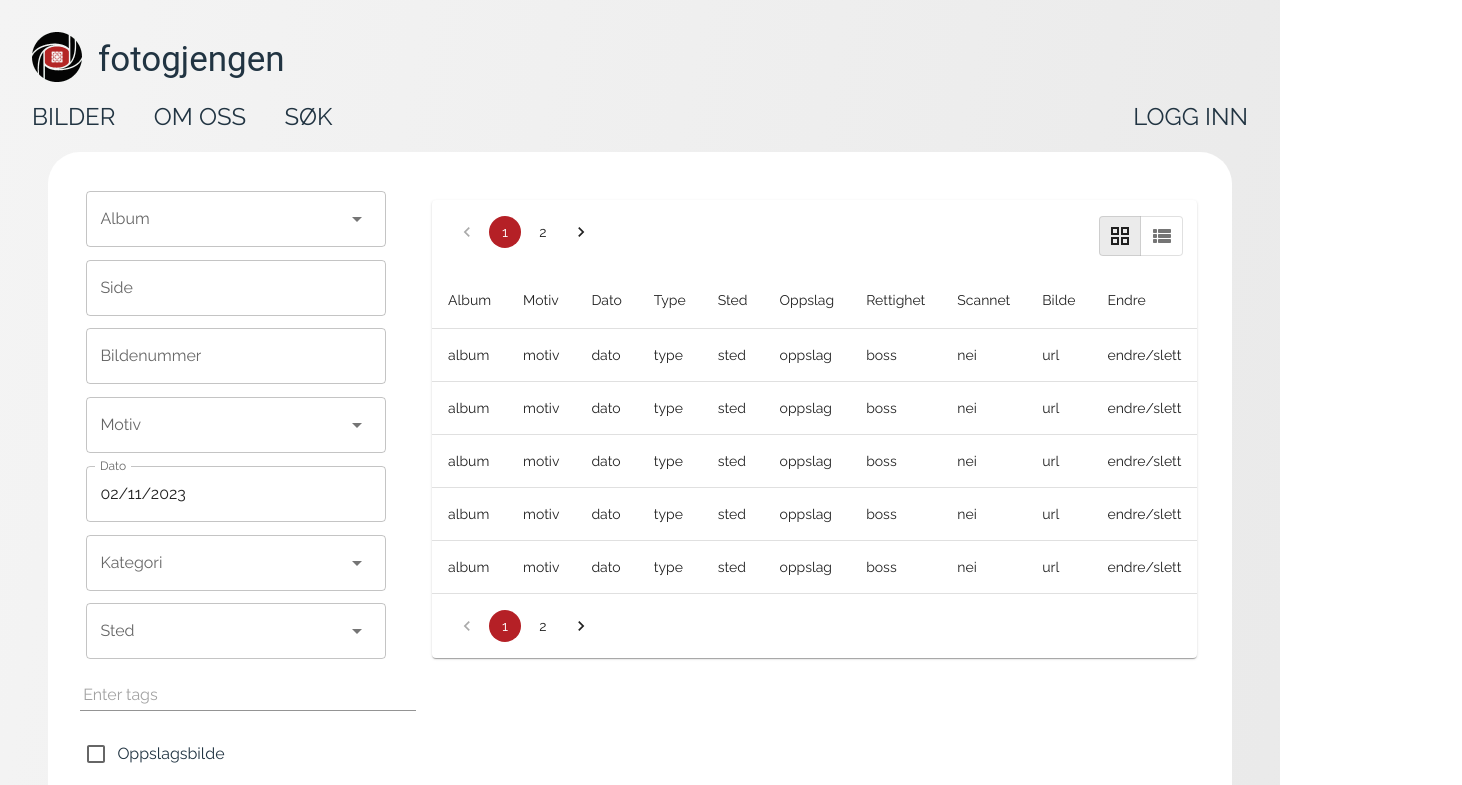
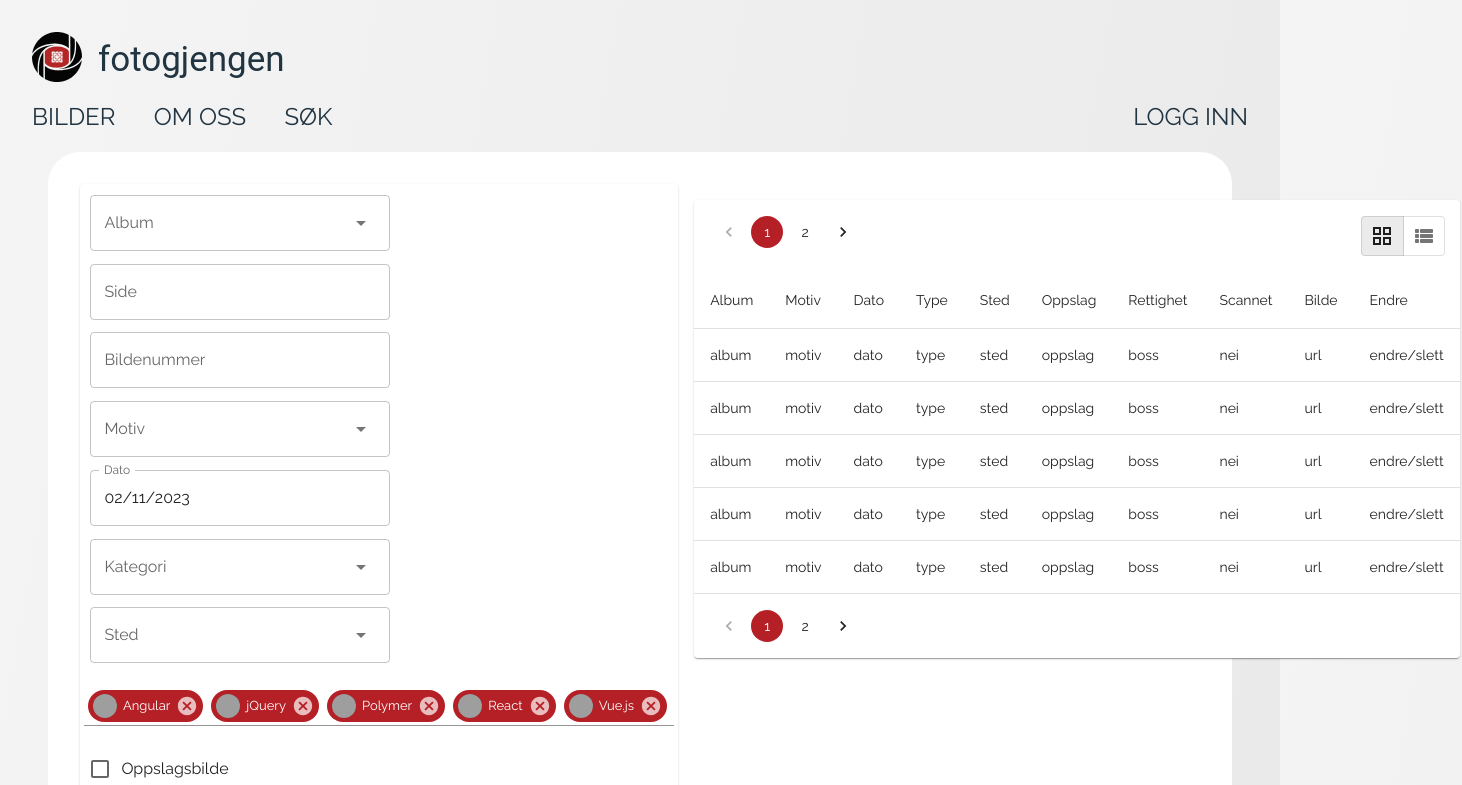
Before and after one commit to Fotogjengen/hilfling-frontend-extern, a React (Create React App) app: page /intern/sok in a window 1280 px wide. Shown: the top 785 px of the page, 1462 px wide, since content can reach past the window. Built offline with nearby package versions, Linux system fonts and the light colour scheme; grey boxes are pictures that could not be loaded.

Commit message:
lagt til tags på form

```diff
--- a/package.json
+++ b/package.json
@@ -34,7 +34,7 @@
     "@date-io/date-fns": "^1.3.13",
     "@emotion/react": "^11.10.4",
     "@emotion/styled": "^11.10.4",
-    "@mui/icons-material": "^5.10.6",
+    "@mui/icons-material": "^5.14.16",
     "@mui/lab": "^5.0.0-alpha.102",
     "@mui/material": "^5.14.7",
     "@mui/styles": "^5.10.8",
--- a/src/views/Intern/InternSearch/InternSearchInput.tsx
+++ b/src/views/Intern/InternSearch/InternSearchInput.tsx
@@ -2,11 +2,14 @@ import React from "react";
 import { useState, useRef } from "react";
 import {
   Autocomplete,
+  Avatar,
   Box,
   Button,
   Checkbox,
+  Chip,
   FormControlLabel,
   FormGroup,
+  Paper,
   Stack,
   TextField,
   Typography,
@@ -16,33 +19,13 @@ import { AdapterDayjs } from "@mui/x-date-pickers/AdapterDayjs";
 import { LocalizationProvider, DatePicker, nbNO } from "@mui/x-date-pickers";
 import dayjs, { Dayjs } from "dayjs";
 import { Cancel } from "@mui/icons-material";
+import DeleteIcon from "@mui/icons-material/Delete";
+import { styled } from "@mui/material/styles";
 
-const Tags = ({ data, handleDelete }: { data: any; handleDelete: any }) => {
-  return (
-    <Box
-      sx={{
-        background: "#283240",
-        height: "100%",
-        display: "flex",
-        padding: "0.4rem",
-        margin: "0 0.5rem 0 0",
-        justifyContent: "center",
-        alignContent: "center",
-        color: "#ffffff",
-      }}
-    >
-      <Stack direction="row" gap={1}>
-        <Typography>{data}</Typography>
-        <Cancel
-          sx={{ cursor: "pointer" }}
-          onClick={() => {
-            handleDelete(data);
-          }}
-        />
-      </Stack>
-    </Box>
-  );
-};
+interface ChipData {
+  key: number;
+  label: string;
+}
 
 const InternSearchInput: React.FC = () => {
   const boxwidth = 300;
@@ -54,25 +37,79 @@ const InternSearchInput: React.FC = () => {
   const [date, setDate] = React.useState<Dayjs | null>(dayjs());
   const [tags, setTags] = useState<string[]>([]);
   const tagRef = useRef<HTMLInputElement | null>(null);
+  const [chipData, setChipData] = useState<ChipData[]>([
+    { key: 0, label: "Angular" },
+    { key: 1, label: "jQuery" },
+    { key: 2, label: "Polymer" },
+    { key: 3, label: "React" },
+    { key: 4, label: "Vue.js" },
+  ]);
 
-  const handleDelete = (value: string) => {
-    const newTags = tags.filter((tag) => tag !== value);
-    setTags(newTags);
-  };
+  const ListItem = styled("li")(({ theme }) => ({
+    margin: theme.spacing(0.5),
+  }));
 
-  const handleOnSubmit = (e: React.FormEvent) => {
-    e.preventDefault();
-    if (tagRef.current) {
-      const newTag = tagRef.current.value;
-      if (newTag.trim() !== "") {
-        setTags([...tags, newTag]);
-        tagRef.current.value = "";
+  const handleBackspace = (event: React.KeyboardEvent) => {
+    if (
+      event.key === "Backspace" &&
+      tagRef.current &&
+      tagRef.current.value === ""
+    ) {
+      // Check if backspace is pressed and the input is empty
+      if (chipData.length > 0) {
+        // If there are tags, remove the last one
+        const lastTag = chipData[chipData.length - 1];
+        setChipData((chips) => chips.slice(0, -1));
       }
     }
   };
 
+  const handleEnterPress = (event: React.KeyboardEvent) => {
+    if (
+      event.key === "Enter" &&
+      tagRef.current &&
+      tagRef.current.value.trim() !== ""
+    ) {
+      // Check if Enter key is pressed and the input is not empty
+      const newLabel = tagRef.current.value.trim();
+
+      // Create a new chip with a unique key
+      const newChip = {
+        key: Date.now(),
+        label: newLabel,
+      };
+
+      // Add the new chip to chipData and clear the input field
+      setChipData((chips) => [...chips, newChip]);
+      tagRef.current.value = "";
+
+      // Prevent the default behavior of the Enter key (form submission)
+      event.preventDefault();
+    }
+  };
+
+  const handleDelete = (chipToDelete: ChipData) => () => {
+    setChipData((chips: any) =>
+      chips.filter((chip: any) => chip.key !== chipToDelete.key),
+    );
+  };
+
+  const handleOnSubmit = () => {
+    console.log("subitted");
+  };
+
   return (
-    <Box sx={{ flexGrow: 1 }}>
+    <Paper
+      sx={{
+        display: "flex",
+        justifyContent: "center",
+        flexWrap: "wrap",
+        listStyle: "none",
+        p: 0.5,
+        m: 0,
+      }}
+      component="ul"
+    >
       <div>
         <div className={styles.formTextField}>
           <Autocomplete
@@ -154,18 +191,23 @@ const InternSearchInput: React.FC = () => {
             InputProps={{
               startAdornment: (
                 <Box sx={{ margin: "0 0.2rem 0 0", display: "flex" }}>
-                  {tags.map((data, index) => {
+                  {chipData.map((data) => {
                     return (
-                      <Tags
-                        data={data}
-                        handleDelete={handleDelete}
-                        key={index}
-                      />
+                      <ListItem key={data.key}>
+                        <Chip
+                          label={data.label}
+                          onDelete={handleDelete(data)}
+                          color="primary"
+                          avatar={<Avatar src="/pictures/Ole.jpg" alt="Ole" />}
+                        />
+                      </ListItem>
                     );
                   })}
                 </Box>
               ),
             }}
+            onKeyDown={handleBackspace} // Add this event listener for backspace key
+            onKeyPress={handleEnterPress} // Add this event listener for Enter key
           />
         </form>
         <div className={styles.formTextField}>
@@ -195,7 +237,7 @@ const InternSearchInput: React.FC = () => {
           </Button>
         </div>
       </div>
-    </Box>
+    </Paper>
   );
 };
 
```
Also changed, not shown: src/views/Intern/InternSearch/pictures/Ole.jpg (added), 1 other file (tests, documents, lock files or other folders).
